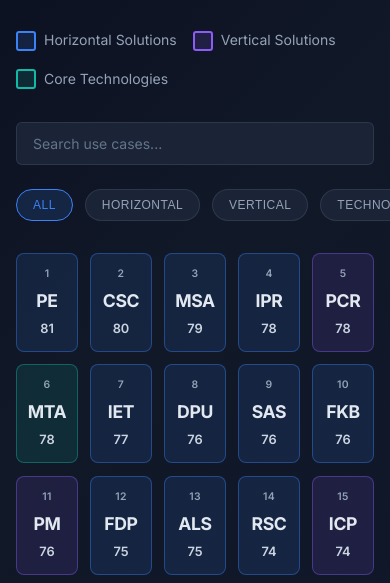
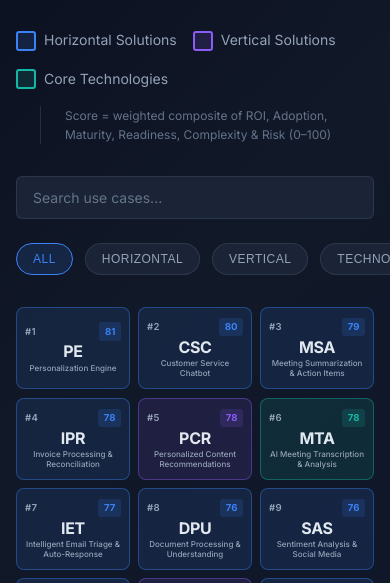
Before and after one commit to nathanmaguire/ai-use-case-index, a plain HTML site: page index.html in a window 390 px wide. Shown: the part 240-823 px from the top of the page. Drawn offline with nearby package versions, Linux system fonts and the light colour scheme.

Commit message:
feat: show full use case names in periodic table cells + add score legend
- Widen cells from 75px to 140px to fit full names
- Show rank (#), composite score badge, abbreviation, and full name in each cell
- Score badge color-coded by category (blue/purple/teal)
- Add legend explaining composite score formula
- Update mobile responsive breakpoints

Co-Authored-By: Claude Opus 4.6 <noreply@anthropic.com>

```diff
--- a/index.html
+++ b/index.html
@@ -264,26 +264,26 @@
     /* GRID */
     .periodic-grid {
       display: grid;
-      grid-template-columns: repeat(auto-fill, minmax(75px, 1fr));
-      gap: 1rem;
+      grid-template-columns: repeat(auto-fill, minmax(140px, 1fr));
+      gap: 0.75rem;
       width: 100%;
     }
 
     .periodic-cell {
-      aspect-ratio: 3 / 4;
       border-radius: 8px;
-      padding: 0.75rem;
+      padding: 0.6rem 0.5rem;
       cursor: pointer;
       transition: all 0.2s ease;
       display: flex;
       flex-direction: column;
-      justify-content: space-between;
+      justify-content: center;
       align-items: center;
       text-align: center;
       border: 1.5px solid;
       position: relative;
       overflow: hidden;
       animation: cellFadeIn 0.3s ease forwards;
+      min-height: 90px;
     }
 
     @keyframes cellFadeIn {
@@ -337,25 +337,63 @@
       pointer-events: none;
     }
 
+    .cell-top-row {
+      display: flex;
+      justify-content: space-between;
+      width: 100%;
+      align-items: center;
+      margin-bottom: 0.15rem;
+    }
+
     .cell-rank {
-      font-size: 0.65rem;
+      font-size: 0.6rem;
       color: #94a3b8;
       font-weight: 600;
       letter-spacing: 0.03em;
     }
 
+    .cell-score-badge {
+      font-size: 0.6rem;
+      font-weight: 700;
+      color: #3b82f6;
+      background: rgba(59, 130, 246, 0.15);
+      padding: 0.1rem 0.35rem;
+      border-radius: 3px;
+    }
+
+    .periodic-cell.vertical .cell-score-badge {
+      color: #8b5cf6;
+      background: rgba(139, 92, 246, 0.15);
+    }
+
+    .periodic-cell.technology .cell-score-badge {
+      color: #14b8a6;
+      background: rgba(20, 184, 166, 0.15);
+    }
+
     .cell-abbrev {
-      font-size: 1.5rem;
+      font-size: 1.2rem;
       font-weight: 700;
       color: #e2e8f0;
       letter-spacing: -0.02em;
-      margin: 0.25rem 0;
+      line-height: 1.1;
+    }
+
+    .cell-name {
+      font-size: 0.55rem;
+      font-weight: 500;
+      color: #94a3b8;
+      line-height: 1.2;
+      margin-top: 0.2rem;
+      overflow: hidden;
+      display: -webkit-box;
+      -webkit-line-clamp: 2;
+      -webkit-box-orient: vertical;
+      word-break: break-word;
     }
 
     .cell-score {
-      font-size: 0.8rem;
-      font-weight: 600;
-      color: #cbd5e1;
+      display: none;
     }
 
     .cell-tooltip {
@@ -1638,17 +1676,20 @@
       }
 
       .periodic-grid {
-        grid-template-columns: repeat(auto-fill, minmax(55px, 1fr));
-        gap: 0.75rem;
+        grid-template-columns: repeat(auto-fill, minmax(110px, 1fr));
+        gap: 0.5rem;
       }
 
       .periodic-cell {
-        aspect-ratio: auto;
-        min-height: 65px;
+        min-height: 75px;
       }
 
       .cell-abbrev {
-        font-size: 1.1rem;
+        font-size: 1rem;
+      }
+
+      .cell-name {
+        font-size: 0.5rem;
       }
 
       .rankings-grid {
@@ -1992,6 +2033,11 @@
               <div className="legend-box"></div>
               Core Technologies
             </div>
+            <div className="legend-item" style={{ marginLeft: '1.5rem', borderLeft: '1px solid rgba(71,85,105,0.4)', paddingLeft: '1.5rem' }}>
+              <span style={{ fontSize: '0.75rem', color: '#64748b' }}>
+                Score = weighted composite of ROI, Adoption, Maturity, Readiness, Complexity &amp; Risk (0–100)
+              </span>
+            </div>
           </div>
 
           <div className="periodic-controls">
@@ -2042,16 +2088,19 @@
             animationDelay: `${(index % 20) * 0.03}s`,
           }}
         >
-          <div className="cell-rank">{item.rank}</div>
+          <div className="cell-top-row">
+            <div className="cell-rank">#{item.rank}</div>
+            <div className="cell-score-badge">{item.score}</div>
+          </div>
           <div className="cell-abbrev">{abbrev}</div>
-          <div className="cell-score">{item.score}</div>
+          <div className="cell-name">{item.name}</div>
           <div className="cell-tooltip">
             <div style={{ fontWeight: 600 }}>{item.name}</div>
             <div style={{ fontSize: '0.7rem', color: '#94a3b8' }}>
               {item.subcategory}
             </div>
             <div style={{ fontSize: '0.7rem', color: '#3b82f6', marginTop: '0.25rem' }}>
-              Score: {item.score}
+              Composite Score: {item.score}/100
             </div>
           </div>
         </div>
```
